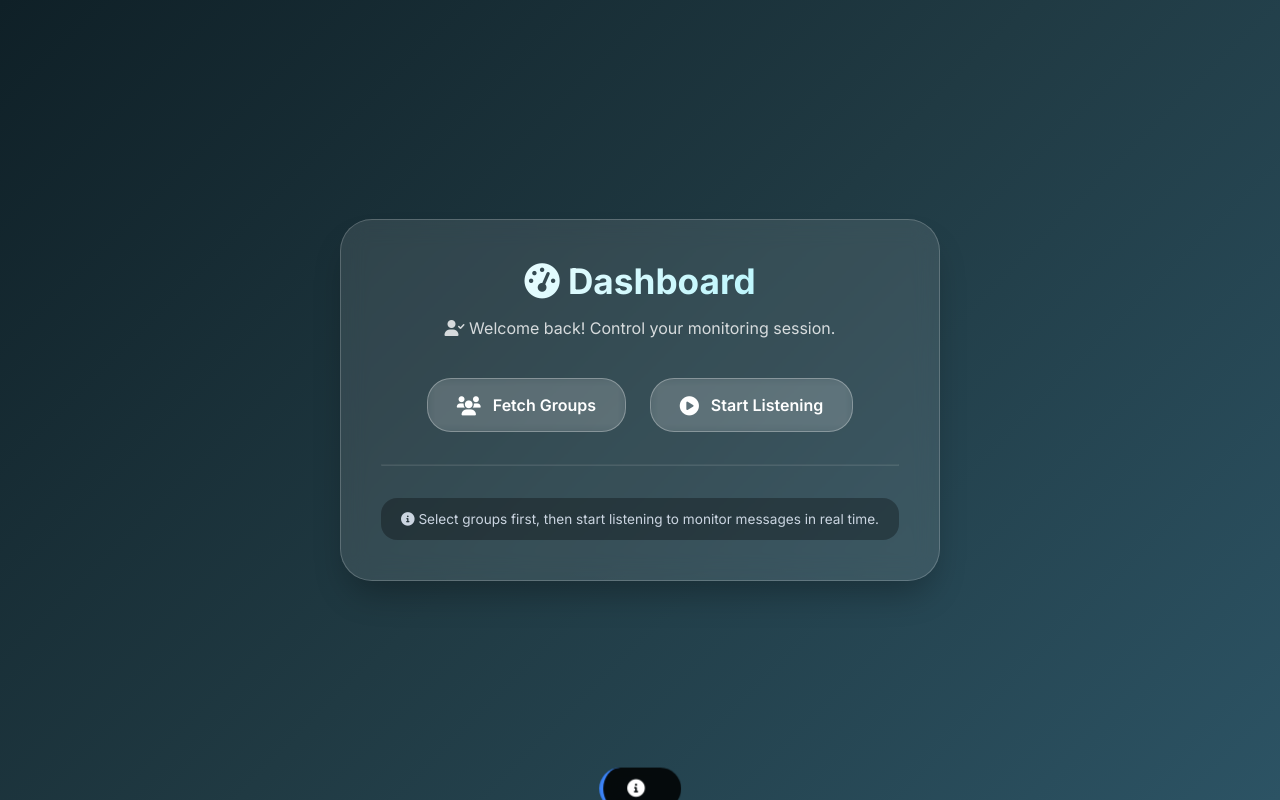
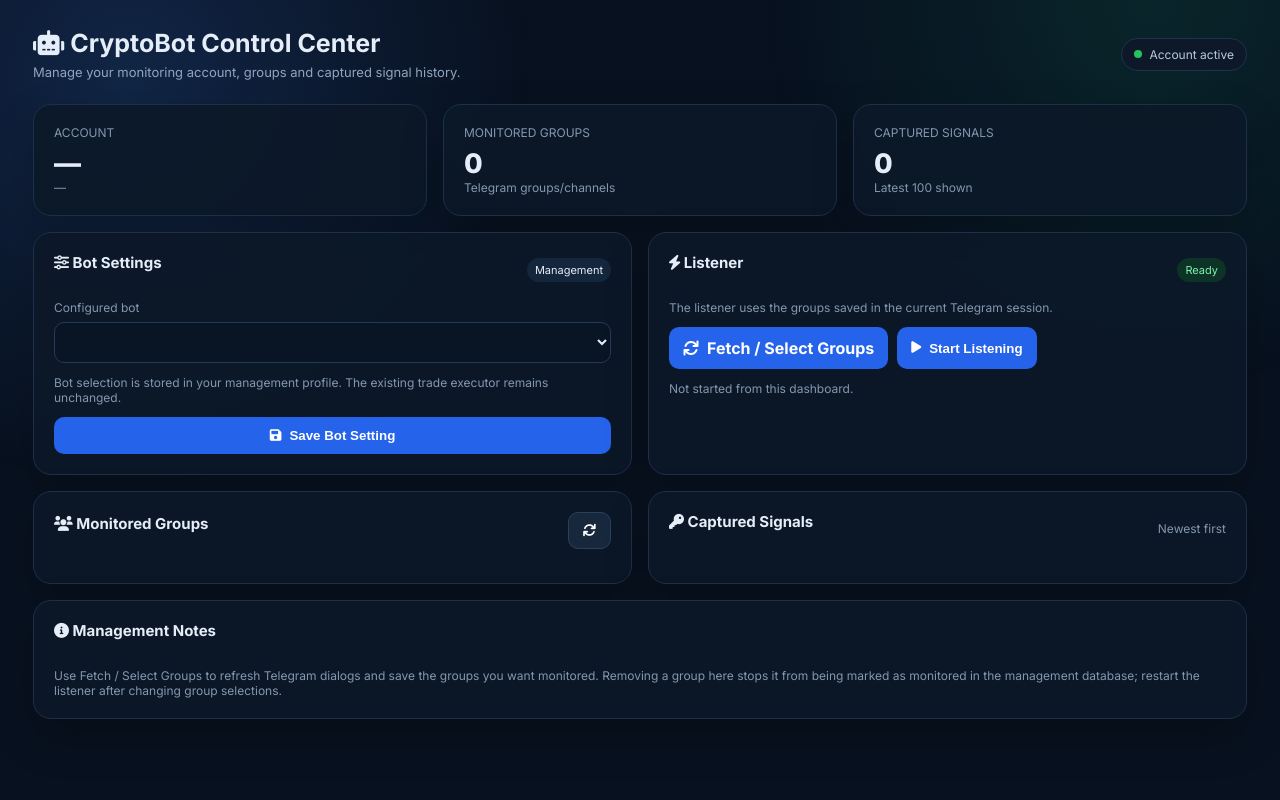
Before and after one commit to nebulyn05/CryptoBot, a Flask app: page /dashboard in a window 1280 px wide. Run offline with Flask 3, Linux system fonts and the light colour scheme; lists and menus that the app fills with data are empty; parts of the project's set-up code (start-up, migrations or seed data) failed here and were passed over.

Commit message:
Build full user management dashboard

```diff
--- a/templates/dashboard.html
+++ b/templates/dashboard.html
@@ -2,229 +2,95 @@
 <html lang="en">
 <head>
 <meta charset="UTF-8">
-    <meta name="viewport" content="width=device-width, initial-scale=1.0, viewport-fit=cover">
-    <title>Dashboard | Monitor Control</title>
-    <link href="https://fonts.googleapis.com/css2?family=Inter:opsz,wght@14..32,300;14..32,400;14..32,500;14..32,600;14..32,700&display=swap" rel="stylesheet">
+<meta name="viewport" content="width=device-width, initial-scale=1.0">
+<title>CryptoBot | Control Center</title>
+<link href="https://fonts.googleapis.com/css2?family=Inter:wght@400;500;600;700;800&display=swap" rel="stylesheet">
 <link rel="stylesheet" href="https://cdnjs.cloudflare.com/ajax/libs/font-awesome/6.0.0-beta3/css/all.min.css">
 <style>
-        * {
-            margin: 0;
-            padding: 0;
-            box-sizing: border-box;
-        }
-
-        body {
-            font-family: 'Inter', sans-serif;
-            background: linear-gradient(135deg, #0f2027, #203a43, #2c5364);
-            min-height: 100vh;
-            display: flex;
-            align-items: center;
-            justify-content: center;
-            padding: 2rem;
-        }
-
-        .card {
-            background: rgba(255, 255, 255, 0.1);
-            backdrop-filter: blur(12px);
-            border-radius: 2rem;
-            padding: 2.5rem;
-            width: 100%;
-            max-width: 600px;
-            text-align: center;
-            box-shadow: 0 20px 35px -10px rgba(0, 0, 0, 0.3);
-            border: 1px solid rgba(255, 255, 255, 0.2);
-        }
-
-        h1 {
-            font-size: 2.2rem;
-            font-weight: 700;
-            background: linear-gradient(120deg, #fff, #a5f3fc);
-            background-clip: text;
-            -webkit-background-clip: text;
-            color: transparent;
-            margin-bottom: 1rem;
-        }
-
-        .greeting {
-            color: rgba(255, 255, 255, 0.8);
-            margin-bottom: 2.5rem;
-            font-size: 1rem;
-        }
-
-        .actions {
-            display: flex;
-            gap: 1.5rem;
-            justify-content: center;
-            flex-wrap: wrap;
-        }
-
-        .action-btn {
-            background: rgba(255, 255, 255, 0.1);
-            backdrop-filter: blur(4px);
-            border: 1px solid rgba(255, 255, 255, 0.3);
-            padding: 1rem 1.8rem;
-            border-radius: 1.5rem;
-            font-weight: 600;
-            font-size: 1rem;
-            color: white;
-            font-family: 'Inter', sans-serif;
-            cursor: pointer;
-            transition: all 0.2s;
-            display: inline-flex;
-            align-items: center;
-            gap: 0.75rem;
-            text-decoration: none;
-        }
-
-        .action-btn i {
-            font-size: 1.2rem;
-        }
-
-        .action-btn:hover {
-            background: rgba(59, 130, 246, 0.8);
-            border-color: #3b82f6;
-            transform: translateY(-3px);
-            box-shadow: 0 10px 20px -5px rgba(0, 0, 0, 0.3);
-        }
-
-        form {
-            display: inline-block;
-        }
-
-        hr {
-            margin: 2rem 0;
-            border-color: rgba(255, 255, 255, 0.1);
-        }
-
-        .status {
-            background: rgba(0, 0, 0, 0.3);
-            border-radius: 1rem;
-            padding: 0.8rem;
-            color: #cbd5e1;
-            font-size: 0.85rem;
-        }
-
-        /* Toast notification */
-        .toast {
-            position: fixed;
-            bottom: 2rem;
-            left: 50%;
-            transform: translateX(-50%) translateY(100%);
-            background: rgba(0, 0, 0, 0.85);
-            backdrop-filter: blur(8px);
-            color: white;
-            padding: 0.75rem 1.5rem;
-            border-radius: 2rem;
-            font-size: 0.9rem;
-            display: flex;
-            align-items: center;
-            gap: 0.75rem;
-            z-index: 1000;
-            transition: transform 0.3s ease;
-            pointer-events: none;
-            border-left: 4px solid #3b82f6;
-            font-weight: 500;
-        }
-
-        .toast.show {
-            transform: translateX(-50%) translateY(0);
-        }
-
-        .toast i {
-            font-size: 1.1rem;
-        }
-
-        .toast.success {
-            border-left-color: #10b981;
-        }
-        .toast.error {
-            border-left-color: #ef4444;
-        }
-
-        @media (max-width: 500px) {
-            .card { padding: 1.8rem; }
-            h1 { font-size: 1.8rem; }
-            .actions { gap: 1rem; }
-            .action-btn { padding: 0.7rem 1.2rem; font-size: 0.9rem; }
-        }
+*{box-sizing:border-box}body{margin:0;font-family:Inter,sans-serif;background:#08111f;color:#e5edf8;min-height:100vh}
+body:before{content:"";position:fixed;inset:0;background:radial-gradient(circle at 10% 10%,rgba(59,130,246,.18),transparent 30%),radial-gradient(circle at 90% 0%,rgba(16,185,129,.12),transparent 28%);pointer-events:none}
+.shell{max-width:1250px;margin:auto;padding:28px 18px 60px;position:relative}
+.top{display:flex;justify-content:space-between;align-items:center;gap:20px;margin-bottom:24px}.brand h1{margin:0;font-size:25px}.brand p{margin:6px 0 0;color:#91a4bd;font-size:13px}
+.badge{display:inline-flex;align-items:center;gap:7px;padding:8px 12px;border:1px solid #20334d;border-radius:999px;background:#0d1929;font-size:12px;color:#b9c9dc}
+.dot{width:8px;height:8px;border-radius:50%;background:#22c55e}
+.grid{display:grid;grid-template-columns:repeat(12,1fr);gap:16px}.card{background:rgba(13,25,41,.9);border:1px solid #1c3049;border-radius:18px;padding:20px;box-shadow:0 18px 45px rgba(0,0,0,.2)}.span-4{grid-column:span 4}.span-6{grid-column:span 6}.span-8{grid-column:span 8}.span-12{grid-column:span 12}
+.card h2{font-size:15px;margin:0 0 14px}.muted{color:#8497af;font-size:12px}.stat{font-size:27px;font-weight:800;margin-top:7px}
+.row{display:flex;justify-content:space-between;align-items:center;gap:12px}.stack{display:flex;flex-direction:column;gap:12px}
+select,input{width:100%;background:#091525;border:1px solid #243b56;color:#e5edf8;padding:11px 12px;border-radius:10px;outline:none}button,.linkbtn{border:0;border-radius:10px;padding:11px 14px;background:#2563eb;color:white;font-weight:700;cursor:pointer;text-decoration:none;display:inline-flex;align-items:center;justify-content:center;gap:8px}button.secondary{background:#17283d;border:1px solid #29415e}button.danger{background:#7f1d1d}button:disabled{opacity:.55;cursor:not-allowed}
+.actions{display:flex;gap:9px;flex-wrap:wrap}.section-title{display:flex;justify-content:space-between;align-items:center;margin-bottom:14px}
+.list{display:flex;flex-direction:column;gap:9px;max-height:330px;overflow:auto}.item{padding:12px;border:1px solid #1e334d;background:#0a1727;border-radius:12px}.item .name{font-weight:700;font-size:13px}.item small{color:#7890aa;display:block;margin-top:4px}
+.switch{display:flex;align-items:center;gap:9px;color:#b8c7d8;font-size:12px}.switch input{width:auto}
+.table-wrap{overflow:auto}table{width:100%;border-collapse:collapse;font-size:12px}th,td{text-align:left;padding:11px;border-bottom:1px solid #1b2d43;white-space:nowrap}th{color:#8196ae;font-weight:600}td{color:#c8d5e5}.pill{padding:5px 8px;border-radius:999px;background:#13263b;font-size:11px}.pill.on{background:#0c3325;color:#7cf0ae}.pill.off{background:#32171b;color:#fca5a5}
+.signal{display:flex;justify-content:space-between;gap:14px}.token{font-weight:800}.ca{font-family:monospace;font-size:11px;color:#7f9ab7;word-break:break-all}.empty{padding:22px;text-align:center;color:#6f839b;font-size:12px}.toast{position:fixed;right:18px;bottom:18px;background:#0b1726;border:1px solid #29415e;border-radius:12px;padding:12px 15px;opacity:0;transform:translateY(10px);transition:.2s;z-index:10}.toast.show{opacity:1;transform:none}.admin{margin-left:auto}
+@media(max-width:900px){.span-4,.span-6,.span-8{grid-column:span 12}}@media(max-width:600px){.top{align-items:flex-start;flex-direction:column}.admin{margin:0}.shell{padding:20px 12px}.card{padding:16px}}
 </style>
 </head>
 <body>
-<div class="card">
-    <h1><i class="fas fa-tachometer-alt"></i> Dashboard</h1>
-    <div class="greeting">
-        <i class="fas fa-user-check"></i> Welcome back! Control your monitoring session.
-    </div>
+<div class="shell">
+<header class="top">
+<div class="brand"><h1><i class="fas fa-robot"></i> CryptoBot Control Center</h1><p>Manage your monitoring account, groups and captured signal history.</p></div>
+<div class="badge"><span class="dot"></span><span id="accountStatus">Account active</span></div>
+</header>
 
-    <div class="actions">
-        <!-- Fetch groups (GET) - normal link, returns HTML -->
-        <a href="{{ url_for('fetch_groups') }}" class="action-btn">
-            <i class="fas fa-users"></i> Fetch Groups
-        </a>
+<div class="grid">
+<div class="card span-4"><div class="muted">ACCOUNT</div><div class="stat" id="phone">—</div><div class="muted" id="lastSeen">—</div></div>
+<div class="card span-4"><div class="muted">MONITORED GROUPS</div><div class="stat" id="groupCount">0</div><div class="muted">Telegram groups/channels</div></div>
+<div class="card span-4"><div class="muted">CAPTURED SIGNALS</div><div class="stat" id="signalCount">0</div><div class="muted">Latest 100 shown</div></div>
 
-        <!-- Start listening (POST) - handled via AJAX -->
-        <button id="listenBtn" class="action-btn">
-            <i class="fas fa-play-circle"></i> Start Listening
-        </button>
-    </div>
-
-    <hr>
-    <div class="status">
-        <i class="fas fa-info-circle"></i> Select groups first, then start listening to monitor messages in real time.
+<div class="card span-6">
+<div class="section-title"><h2><i class="fas fa-sliders-h"></i> Bot Settings</h2><span class="pill">Management</span></div>
+<div class="stack">
+<div><div class="muted" style="margin-bottom:7px">Configured bot</div><select id="botSelect"></select></div>
+<div class="muted">Bot selection is stored in your management profile. The existing trade executor remains unchanged.</div>
+<button onclick="saveBot()"><i class="fas fa-save"></i> Save Bot Setting</button>
 </div>
 </div>
 
-<!-- Toast container -->
-<div id="toast" class="toast">
-    <i class="fas fa-info-circle"></i> <span id="toastMessage"></span>
+<div class="card span-6">
+<div class="section-title"><h2><i class="fas fa-bolt"></i> Listener</h2><span class="pill on">Ready</span></div>
+<p class="muted">The listener uses the groups saved in the current Telegram session.</p>
+<div class="actions">
+<a class="linkbtn" href="{{ url_for('fetch_groups') }}"><i class="fas fa-sync"></i> Fetch / Select Groups</a>
+<button id="listenBtn" onclick="startListening()"><i class="fas fa-play"></i> Start Listening</button>
+</div>
+<div id="listenStatus" class="muted" style="margin-top:12px">Not started from this dashboard.</div>
 </div>
 
+<div class="card span-6">
+<div class="section-title"><h2><i class="fas fa-users"></i> Monitored Groups</h2><button class="secondary" onclick="refresh()"><i class="fas fa-refresh"></i></button></div>
+<div id="groups" class="list"></div>
+</div>
+
+<div class="card span-6">
+<div class="section-title"><h2><i class="fas fa-key"></i> Captured Signals</h2><span class="muted">Newest first</span></div>
+<div id="signals" class="list"></div>
+</div>
+
+<div class="card span-12">
+<div class="section-title"><h2><i class="fas fa-info-circle"></i> Management Notes</h2></div>
+<div class="muted">Use Fetch / Select Groups to refresh Telegram dialogs and save the groups you want monitored. Removing a group here stops it from being marked as monitored in the management database; restart the listener after changing group selections.</div>
+</div>
+</div>
+</div>
+<div id="toast" class="toast"></div>
 <script>
-    const listenBtn = document.getElementById('listenBtn');
-    const toast = document.getElementById('toast');
-    const toastMessage = document.getElementById('toastMessage');
-
-    function showToast(message, type = 'info') {
-        toastMessage.textContent = message;
-        toast.className = `toast ${type}`;
-        toast.classList.add('show');
-        setTimeout(() => {
-            toast.classList.remove('show');
-        }, 3000);
+let state={{ management|tojson if management else 'null' }};
+function esc(v){const d=document.createElement('div');d.textContent=v??'';return d.innerHTML}
+function toast(msg){const t=document.getElementById('toast');t.textContent=msg;t.classList.add('show');setTimeout(()=>t.classList.remove('show'),2800)}
+function render(){
+if(!state){return}
+const u=state.user||{};document.getElementById('phone').textContent=u.phone||'—';document.getElementById('lastSeen').textContent=u.last_seen?'Last seen '+new Date(u.last_seen).toLocaleString():'No activity';
+document.getElementById('accountStatus').textContent=u.active?'Account active':'Account inactive';
+const groups=state.groups||[], signals=state.signals||[];document.getElementById('groupCount').textContent=groups.filter(g=>g.monitored).length;document.getElementById('signalCount').textContent=signals.length;
+const bots=state.available_bots||['achilles_trojanbot'], sel=document.getElementById('botSelect');sel.innerHTML=bots.map(b=>'<option value="'+esc(b)+'">'+esc(b)+'</option>').join('');sel.value=u.bot_username||bots[0];
+document.getElementById('groups').innerHTML=groups.length?groups.map(g=>'<div class="item"><div class="row"><div><div class="name">'+esc(g.name)+'</div><small>ID: '+esc(g.chat_id)+'</small></div><button class="'+(g.monitored?'danger':'')+'" onclick="toggleGroup(\''+encodeURIComponent(g.chat_id)+'\','+(!g.monitored)+')">'+(g.monitored?'Remove':'Monitor')+'</button></div></div>').join(''):'<div class="empty">No Telegram groups have been synced yet.</div>';
+document.getElementById('signals').innerHTML=signals.length?signals.map(s=>'<div class="item"><div class="signal"><div><div class="token">'+esc(s.token)+'</div><div class="ca">'+esc(s.contract_address)+'</div><small>'+esc(s.source_chat_name||s.source_chat_id||'Unknown source')+'</small></div><div class="muted">'+new Date(s.captured_at).toLocaleString()+'</div></div></div>').join(''):'<div class="empty">No captured signals yet.</div>';
 }
-
-    listenBtn.addEventListener('click', async () => {
-        // Disable button to prevent double submission
-        listenBtn.disabled = true;
-        listenBtn.style.opacity = '0.6';
-        const originalText = listenBtn.innerHTML;
-        listenBtn.innerHTML = '<i class="fas fa-spinner fa-pulse"></i> Starting...';
-
-        try {
-            const response = await fetch("{{ url_for('listen') }}", {
-                method: 'POST',
-                headers: {
-                    'Content-Type': 'application/json',
-                }
-            });
-
-            const data = await response.json();
-
-            if (response.ok) {
-                showToast(data.status || 'Listening started successfully!', 'success');
-            } else {
-                showToast(data.status || 'Failed to start listening.', 'error');
-            }
-        } catch (error) {
-            console.error('Error:', error);
-            showToast('Network error. Please try again.', 'error');
-        } finally {
-            // Restore button
-            listenBtn.disabled = false;
-            listenBtn.style.opacity = '1';
-            listenBtn.innerHTML = originalText;
-        }
-    });
+async function refresh(){try{const r=await fetch('{{ url_for("management_me") }}');const d=await r.json();if(!r.ok)throw new Error(d.error);state=d;render()}catch(e){toast(e.message||'Refresh failed')}}
+async function saveBot(){try{const r=await fetch('{{ url_for("management_bot") }}',{method:'POST',headers:{'Content-Type':'application/json'},body:JSON.stringify({bot_username:document.getElementById('botSelect').value})});const d=await r.json();if(!r.ok)throw new Error(d.error);state=d;render();toast('Bot setting saved')}catch(e){toast(e.message||'Could not save bot')}}
+async function toggleGroup(id,monitored){try{const r=await fetch('{{ url_for("management_groups") }}',{method:'POST',headers:{'Content-Type':'application/json'},body:JSON.stringify({chat_id:decodeURIComponent(id),monitored})});const d=await r.json();if(!r.ok)throw new Error(d.error);state=d;render();toast(monitored?'Group added to monitoring':'Group removed from monitoring')}catch(e){toast(e.message||'Could not update group')}}
+async function startListening(){const b=document.getElementById('listenBtn');b.disabled=true;try{const r=await fetch('{{ url_for("listen") }}',{method:'POST'});const d=await r.json();if(!r.ok)throw new Error(d.error||d.status);document.getElementById('listenStatus').textContent=d.status||'Listening started';toast('Listener started')}catch(e){toast(e.message||'Could not start listener')}finally{b.disabled=false}}
+render();
 </script>
 </body>
 </html>
```
Lines whose indentation alone changed are shown as unchanged.
